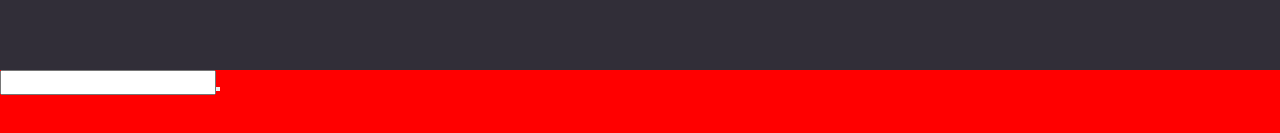
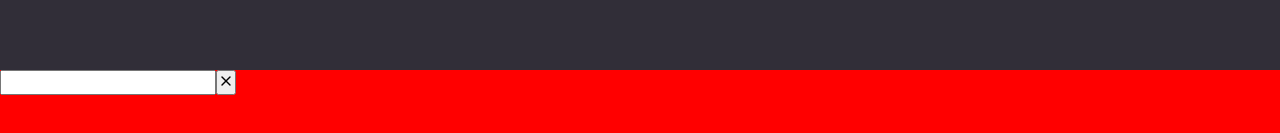
Before and after one commit to MullerHub/Rocketseat-Explorer, a React (Vite) app in the folder Stage0901/RocketNotes/: page / in a window 1280 px wide. Shown: the part 561-694 px from the top of the page. Built offline with nearby package versions, Linux system fonts and the light colour scheme.

Commit message:
NoteItems att

```diff
--- a/Stage0901/RocketNotes/src/components/NoteItem/index.jsx
+++ b/Stage0901/RocketNotes/src/components/NoteItem/index.jsx
@@ -11,7 +11,10 @@ export function NoteItem({ isNew, value, onClick, ...rest }) {
       />
 
       <button
+        type="button"
+        onClick={onClick}
       >
+        {isNew ? <FiPlus /> : <FiX />}
 
 
       </button>
```
